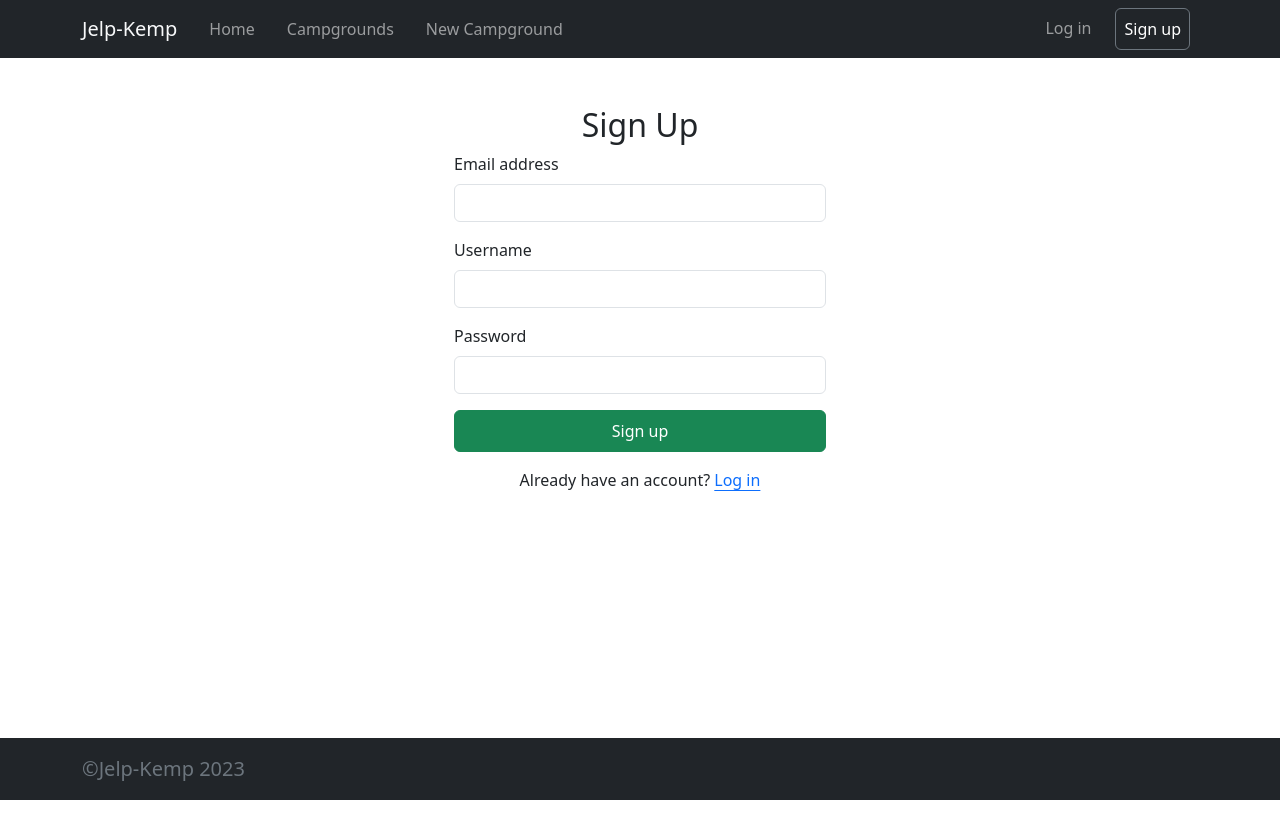
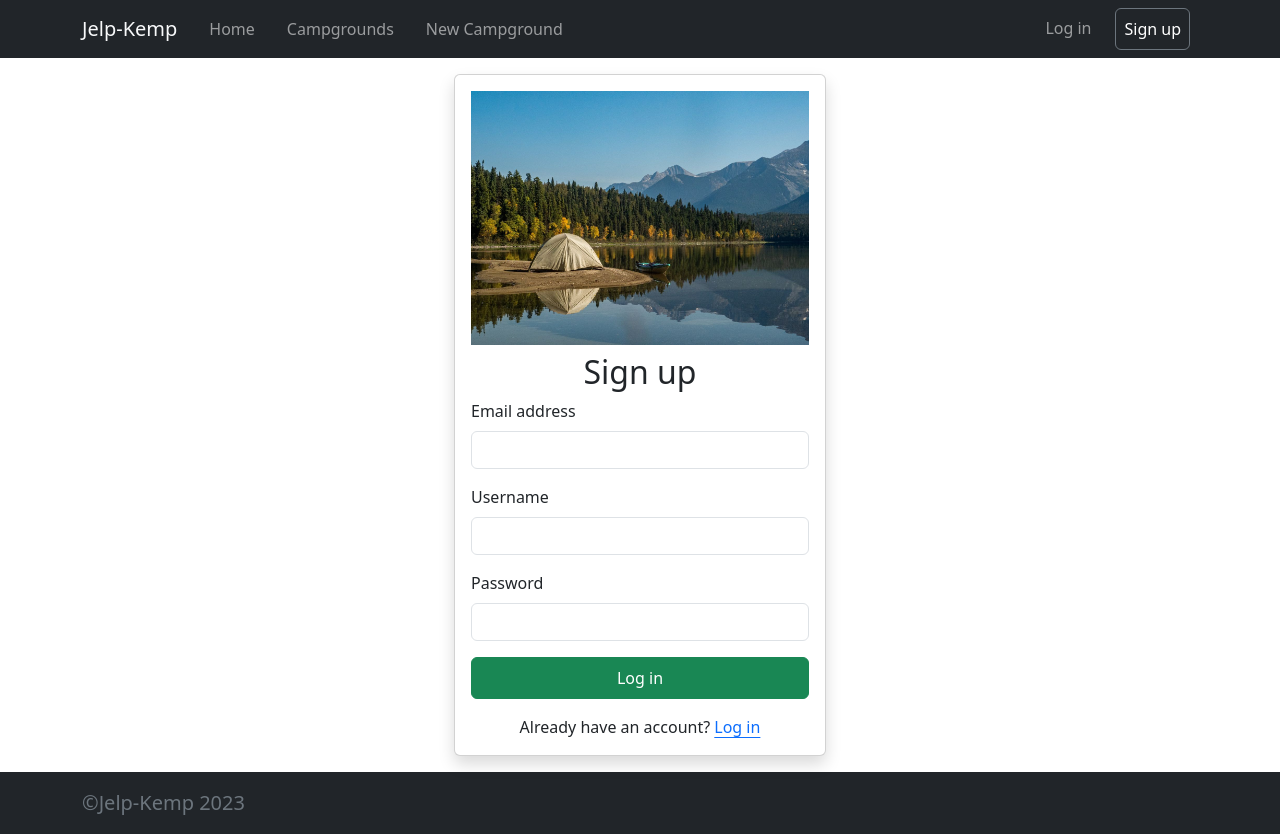
Before and after one commit to oybekabdulazizov/jelp-kemp, a React (Vite) app in the folder client/: page /signup in a window 1280 px wide. Before the commit the page ends 800 px from the top, so only its background shows below. Built offline with nearby package versions, Linux system fonts and the light colour scheme.

Commit message:
[client side] style up the signup page

```diff
--- a/client/src/App.tsx
+++ b/client/src/App.tsx
@@ -26,7 +26,7 @@ const Layout = ({
   setCurrentUser: (user: CurrentUser_Type | null) => void;
 }) => {
   return (
-    <div className='d-flex flex-column w-100 vh-100'>
+    <div className='d-flex flex-column w-100' style={{ minHeight: '100vh' }}>
       <NavBar currentUser={currentUser} setCurrentUser={setCurrentUser} />
       <Toaster
         containerStyle={{ marginTop: '3em' }}
--- a/client/src/components/user/SignupForm.tsx
+++ b/client/src/components/user/SignupForm.tsx
@@ -6,6 +6,7 @@ import { toast } from 'react-hot-toast';
 
 import { SignupSchema } from '../../shared/schemas';
 import { CurrentUser_Type } from '../../shared/types';
+import login_image from '../../assets/login_image.jpg';
 
 type Props = {
   setCurrentUser: (currentUser: CurrentUser_Type | null) => void;
@@ -60,9 +61,16 @@ export default function SignupForm({ setCurrentUser }: Props) {
   });
 
   return (
-    <div>
-      <div className='col-4 offset-4 pb-4 pt-3'>
-        <h2 className='text-center pt-3 pb-2 m-0'>Sign Up</h2>
+    <div className='h-100 d-flex align-items-center'>
+      <div className='col-10 offset-1 col-md-8 offset-md-2 col-lg-6 offset-lg-3 col-xl-4 offset-xl-4'>
+        <div className='card shadow'>
+          <div className='card-body'>
+            <img
+              src={login_image}
+              alt='camping-image-login-page'
+              className='card-image-top w-100'
+            />
+            <h2 className='text-center my-2'>Sign up</h2>
             <form onSubmit={handleSubmit}>
               <div className='mb-3'>
                 <label htmlFor='email' className='form-label fw-medium'>
@@ -92,7 +100,9 @@ export default function SignupForm({ setCurrentUser }: Props) {
                 <input
                   type='text'
                   className={`form-control ${
-                errors.username && touched.username && 'border border-danger'
+                    errors.username &&
+                    touched.username &&
+                    'border border-danger'
                   }`}
                   id='username'
                   name='username'
@@ -113,7 +123,9 @@ export default function SignupForm({ setCurrentUser }: Props) {
                 <input
                   type='password'
                   className={`form-control ${
-                errors.password && touched.password && 'border border-danger'
+                    errors.password &&
+                    touched.password &&
+                    'border border-danger'
                   }`}
                   id='password'
                   name='password'
@@ -139,10 +151,10 @@ export default function SignupForm({ setCurrentUser }: Props) {
                       aria-hidden='true'
                     ></span>{' '}
                     {''}
-                Signing you up...
+                    Logging in...
                   </>
                 ) : (
-              'Sign up'
+                  'Log in'
                 )}
               </button>
             </form>
@@ -154,5 +166,7 @@ export default function SignupForm({ setCurrentUser }: Props) {
             </div>
           </div>
         </div>
+      </div>
+    </div>
   );
 }
```
Lines whose indentation alone changed are shown as unchanged.
